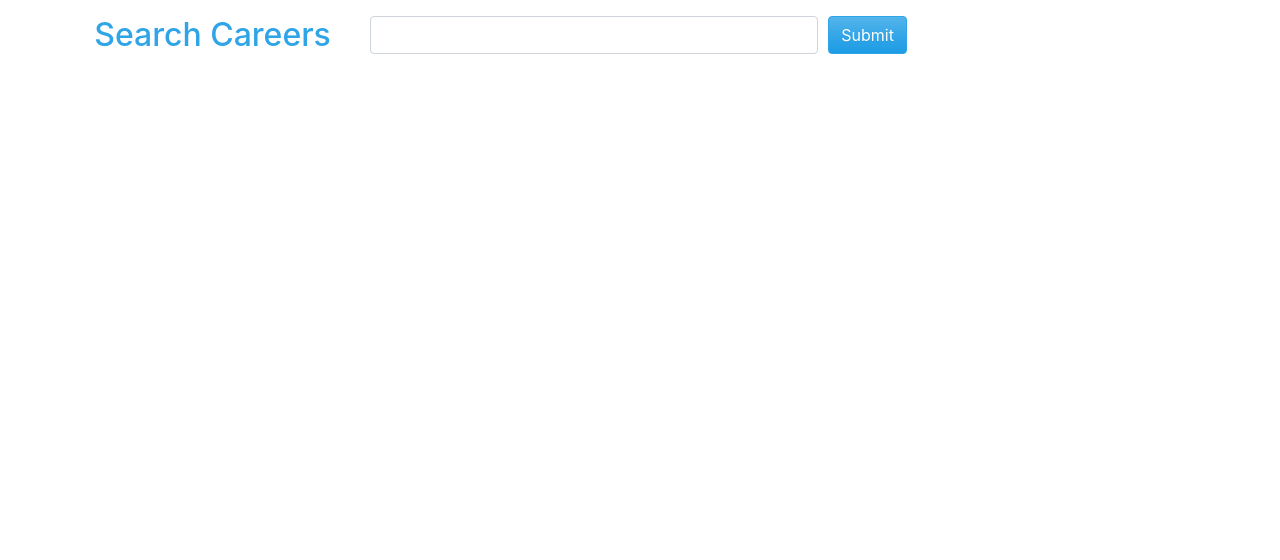
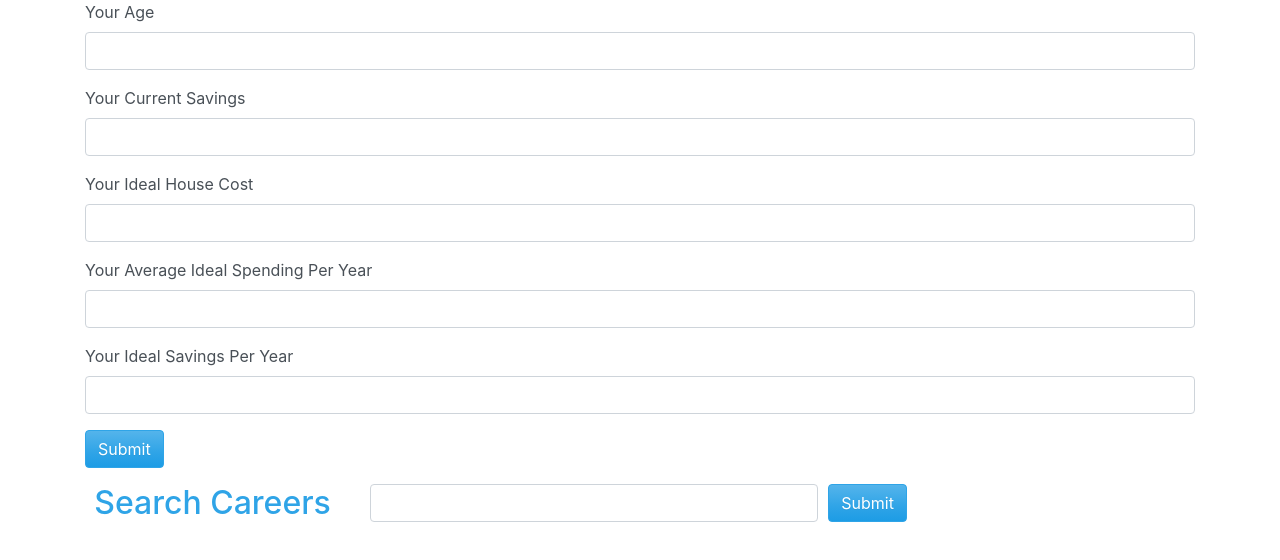
Before and after one commit to ChantalDemissie/dream-life, a React (Create React App) app: page /search in a window 1280 px wide. Shown: the top 560 px of the page. Built offline with nearby package versions, Linux system fonts and the light colour scheme.

Commit message:
form on search page shows users inputed data from original form

```diff
--- a/src/App.js
+++ b/src/App.js
@@ -2,7 +2,6 @@ import React, { Component } from 'react';
 import { BrowserRouter as Router, Route } from "react-router-dom";
 
 import './bootstrap.min.css'
-
 import './App.css';
 
 import Home from './components/Home.js';
@@ -50,6 +49,7 @@ class App extends Component {
               {...props}
               user={this.state.user}
               onetClientname={this.onetClientname}
+              setUserCallback={this.setUser}
             />
           } />
         </Router>
--- a/src/components/Search.js
+++ b/src/components/Search.js
@@ -6,11 +6,16 @@ import SavingsTimeline from './SavingsTimeline';
 
 import KeywordSearchForm from './KeywordSearchForm';
 import CareersTable from './CareersTable.js';
+import WhereIAmForm from './WhereIAmForm';
 
 class Search extends React.Component {
   searchSubmitted = false;
   state = {
     careers: [],
+  }
+
+  setUser = (user) => {
+    this.props.setUserCallback(user);
   }
 
   searchCareers = (searchText) => {
@@ -73,6 +78,10 @@ class Search extends React.Component {
 
     return (
       <Container>
+        <WhereIAmForm
+          formCallback={this.setUser}
+          user={this.props.user}
+        />
         <Row className="my-3">
           <Col>
             <h2 className="text-center">Search Careers</h2></Col>
--- a/src/components/WhereIAmForm.js
+++ b/src/components/WhereIAmForm.js
@@ -1,11 +1,19 @@
 import React from 'react';
-import { Button, Container, Form } from 'react-bootstrap';
-//import CurrencyInput from 'react-currency-input';
+import { Button, Form } from 'react-bootstrap';
 import './WhereIAmForm.css'
 
 class WhereIAmForm extends React.Component {
   constructor(props) {
     super(props);
+    if (props.user) {
+      this.state = {
+        age: props.user.age,
+        savings: props.user.savings,
+        houseCost: props.user.houseCost,
+        spendingPerYear: props.user.spendingPerYear,
+        desiredSavingsIncreasePerYear: props.user.desiredSavingsIncreasePerYear,
+      };
+    }  else {
       this.state = {
         age: '',
         savings: '',
@@ -13,6 +21,7 @@ class WhereIAmForm extends React.Component {
         spendingPerYear: '',
         desiredSavingsIncreasePerYear: '',
       };
+    }
     this.onSubmit = this.onSubmit.bind(this);
     this.handleFormChange = this.handleFormChange.bind(this);
   }
@@ -62,12 +71,6 @@ class WhereIAmForm extends React.Component {
             value={this.state.savings}
             onChange={this.handleFormChange}
           />
-          {/* <CurrencyInput
-              //type="input"
-              name="savings"
-              value={this.state.savings}
-              onChange={this.handleFormChange}
-            /> */}
         </Form.Group>
 
         <Form.Group controlId="userForm">
```
Lines whose indentation alone changed are shown as unchanged.
